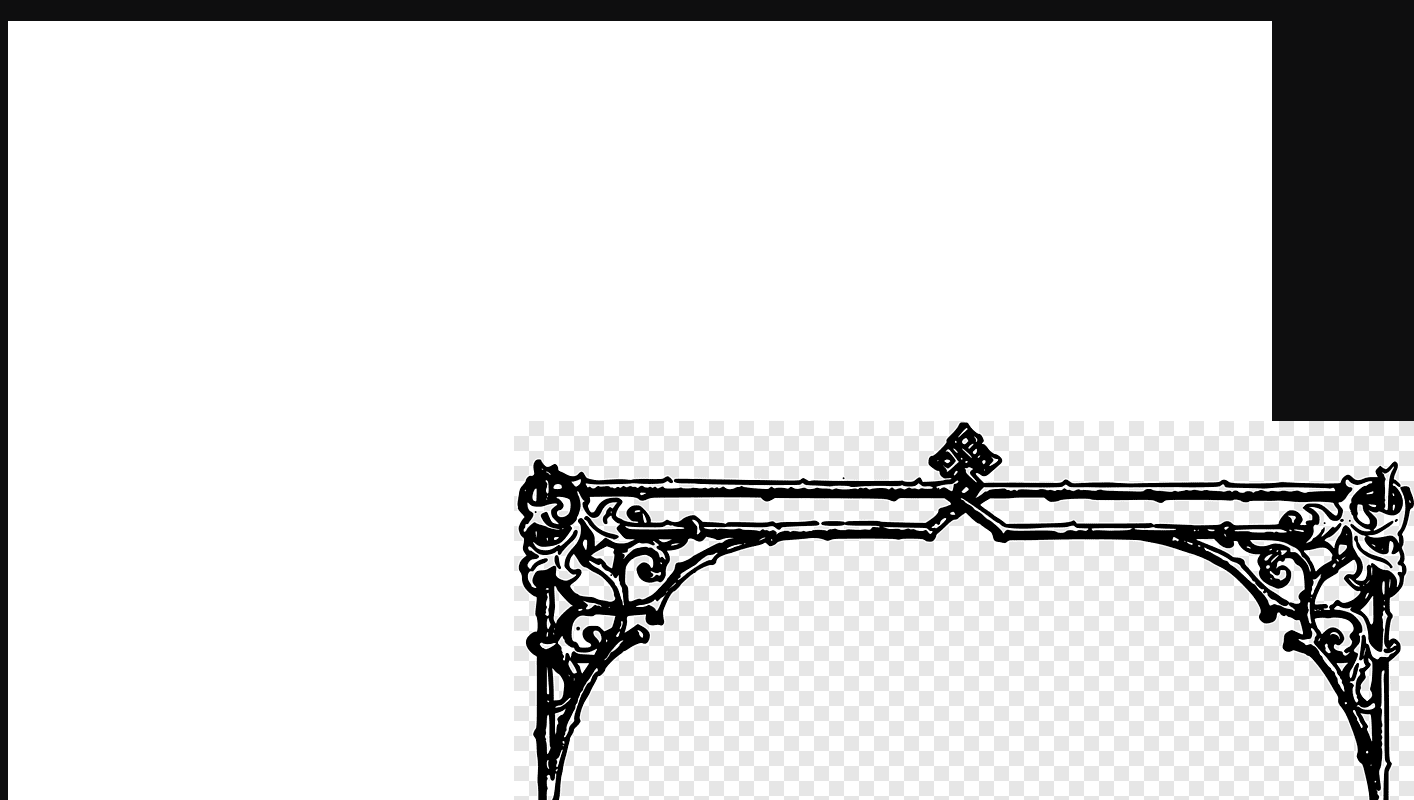
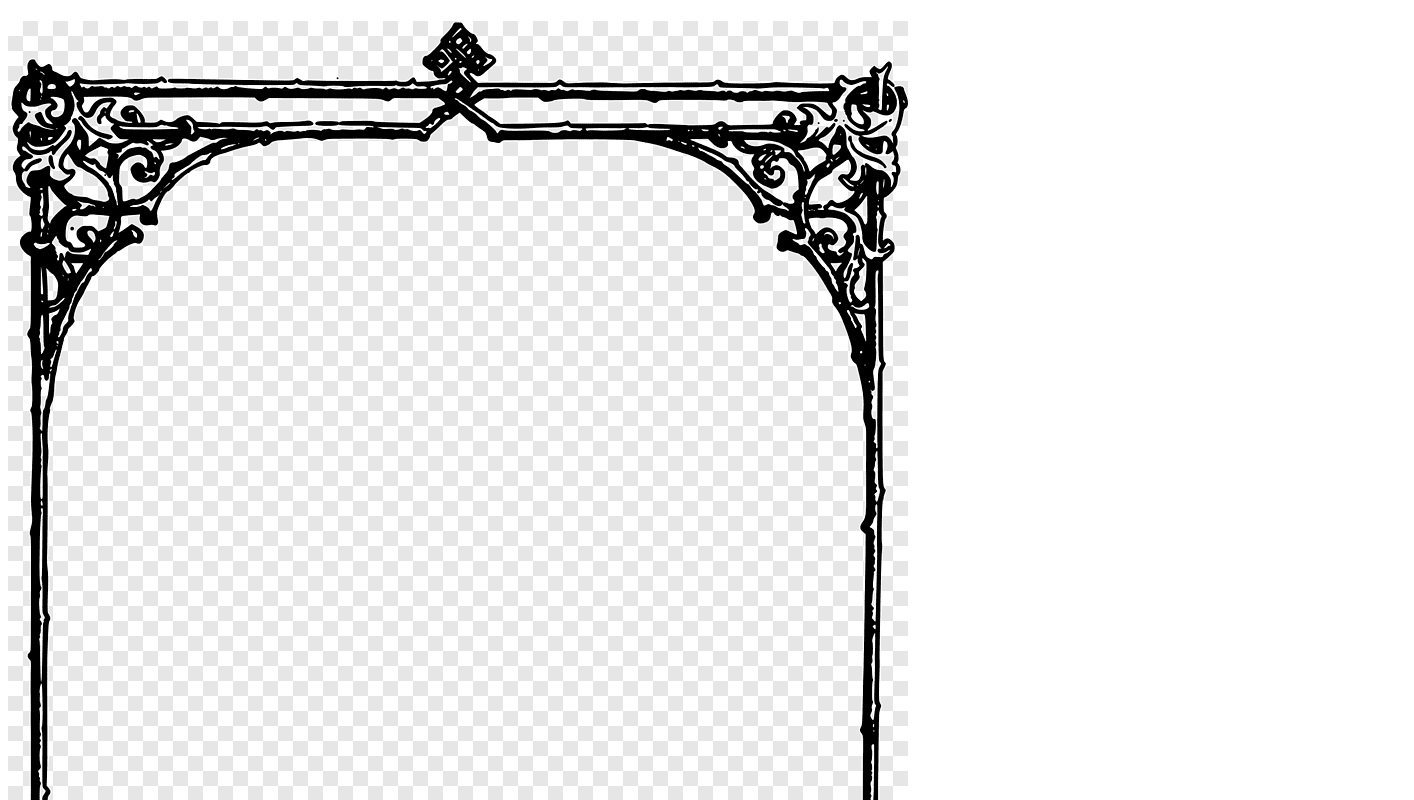
Before and after one commit to nicociri/magui15, a plain HTML site: page index.html in a window 1280 px wide. Shown: the top 800 px of the page, 1414 px wide, since content can reach past the window. Drawn offline with Linux system fonts and the light colour scheme.

Commit message:
Add files via upload

```diff
--- a/script.js
+++ b/script.js
@@ -9,7 +9,7 @@ window.addEventListener('deviceorientation',function(e){
 
     //Parallax Effect
 
-    document.getElementsByClassName('borde')[0].style.transform = `translateY(-${x}%)`;
-    //document.getElementsByClassName('borde')[0].style.transform = `translateX(-${y}%)`;
+    document.getElementsByClassName('borde')[0].style.transform = `translateY(-${x*0.25}%)`;
+    document.getElementsByClassName('borde')[0].style.transform = `translateX(-${y*0.25}%)`;
 
 });
--- a/style.css
+++ b/style.css
@@ -4,11 +4,11 @@ html{
     box-sizing: border-box;
 }
 body{
-    background-color: #0e0e0f;
+    background-color: #fff;
     overflow-x: hidden;
 }
 .txt{
-    color:#fff;
+    color:#0e0e0f;
 }
 
 .container{
@@ -21,8 +21,8 @@ body{
 }
 .borde{
     position: absolute;
-    left: 40%;
-    top: 50%;
+    left: 0%;
+    top: 0%;
    /* transition:  0.3s linear;*/
 }
 .xtxt{
```
